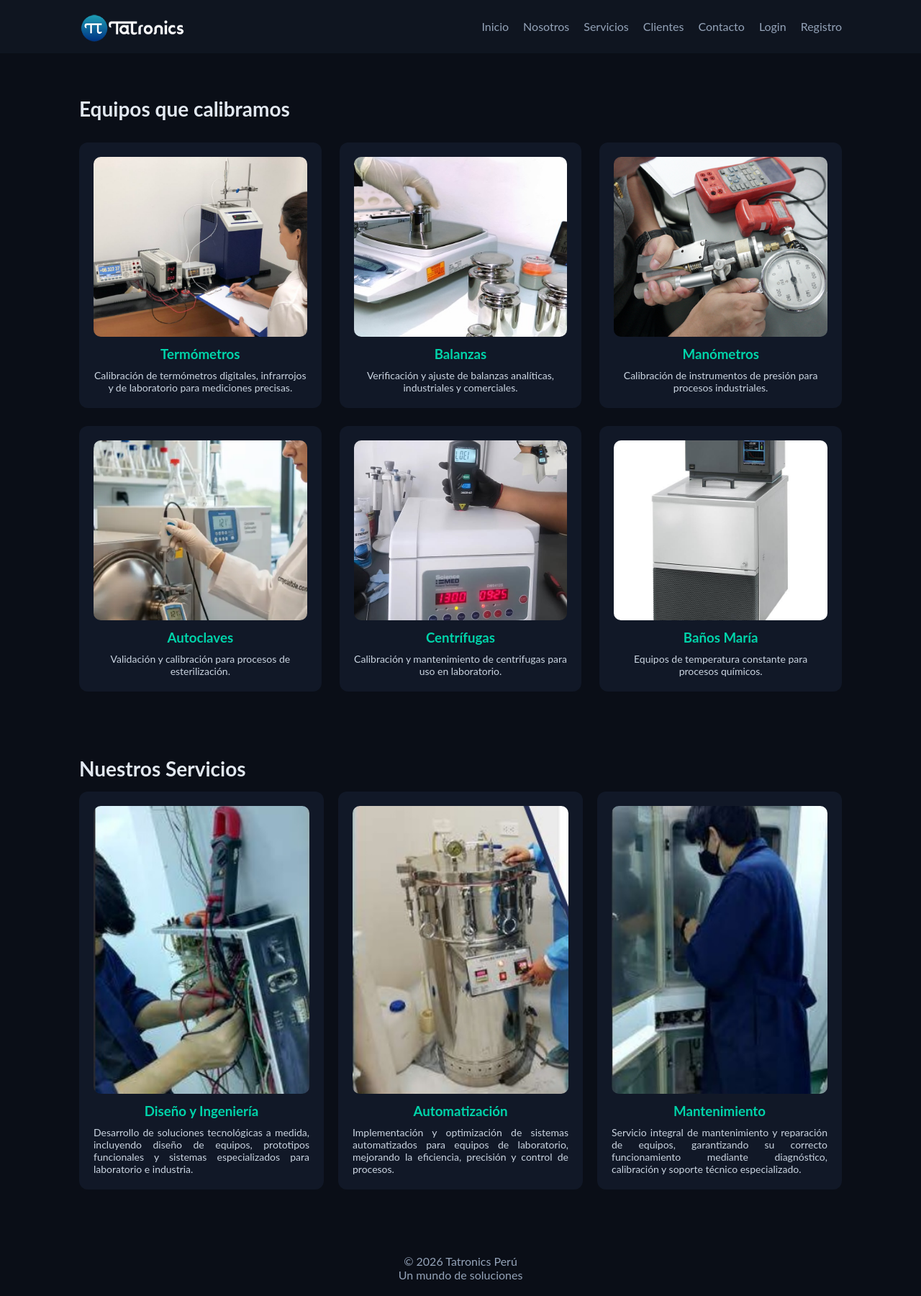
After one commit to logisticaDyR/sistema-metrologia, a Flask app: page /servicios in a window 1280 px wide. The commit adds this page. Shown: the whole page at 72% size. Run offline with Flask 3, Linux system fonts and the light colour scheme.

Commit message:
mejora de imagenes

```diff
--- a/calibpro_fixed/app/routes/home.py
+++ b/calibpro_fixed/app/routes/home.py
@@ -8,4 +8,20 @@ def root():
 
 @home_bp.route('/inicio')
 def inicio():
-    return render_template('home.html')
+    return render_template('paginas/inicio.html')
+
+@home_bp.route('/nosotros')
+def nosotros():
+    return render_template('paginas/nosotros.html')
+
+@home_bp.route('/servicios')
+def servicios():
+    return render_template('paginas/servicios.html')
+
+@home_bp.route('/clientes')
+def clientes():
+    return render_template('paginas/clientes.html')
+
+@home_bp.route('/contacto')
+def contacto():
+    return render_template('paginas/contacto.html')
--- a/calibpro_fixed/app/static/css/login2.css
+++ b/calibpro_fixed/app/static/css/login2.css
@@ -60,7 +60,7 @@ nav a {
 .hero-title {
   font-size: 2.5rem;
 
-  flex-direction: row; /* 🔥 clave para centrar */
+  flex-direction: row;
   align-items: center;
   gap: 20px;
 }
@@ -106,7 +106,7 @@ section h2 {
 /* CONTENEDOR PRINCIPAL */
 #equipos {
   padding: 60px 20px;
-  text-align: center;
+
 }
 
 /* GRID */
@@ -115,6 +115,13 @@ section h2 {
   grid-template-columns: repeat(auto-fit, minmax(250px, 1fr));
   gap: 25px;
   margin-top: 30px;
+  text-align: center;
+}
+
+.equipos-grid img {
+  width: 100%;
+  height: 250px;
+  border-radius: 10px;
 }
 
 /* TARJETAS */
@@ -157,6 +164,21 @@ section h2 {
   display: grid;
   grid-template-columns: repeat(auto-fit, minmax(260px, 1fr));
   gap: 20px;
+  text-align: justify;
+}
+
+.servicios-grid h3 {
+  color: #00d4aa;
+  margin-bottom: 10px;
+  text-align: center;
+}
+
+.servicios-grid img {
+  width: 100%;
+  height: 400px;
+  object-fit: cover;
+  border-radius: 10px;
+  margin-bottom: 10px;
 }
 
 .card {
--- /dev/null
+++ b/calibpro_fixed/app/templates/base/footer.html
@@ -0,0 +1,4 @@
+<footer>
+  <p>© 2026 Tatronics Perú</p>
+  <p>Un mundo de soluciones</p>
+</footer>
--- /dev/null
+++ b/calibpro_fixed/app/templates/base/header.html
@@ -0,0 +1,15 @@
+<header>
+  <nav>
+    <img src="{{ url_for('static', filename='img/logo.png') }}" width="150px" />
+
+    <ul>
+      <li><a href="{{ url_for('home.inicio') }}">Inicio</a></li>
+      <li><a href="{{ url_for('home.nosotros') }}">Nosotros</a></li>
+      <li><a href="{{ url_for('home.servicios') }}">Servicios</a></li>
+      <li><a href="{{ url_for('home.clientes') }}">Clientes</a></li>
+      <li><a href="{{ url_for('home.contacto') }}">Contacto</a></li>
+      <li><a href="{{ url_for('auth.login') }}">Login</a></li>
+      <li><a href="{{ url_for('registro.registro') }}">Registro</a></li>
+    </ul>
+  </nav>
+</header>
--- /dev/null
+++ b/calibpro_fixed/app/templates/paginas/servicios.html
@@ -0,0 +1,149 @@
+<!doctype html>
+<html lang="es">
+  <head>
+    <meta charset="UTF-8" />
+    <title>{% block title %}Tatronics{% endblock %}</title>
+
+    <link rel="stylesheet" href="/static/css/login2.css" />
+  </head>
+
+  <body>
+    <!-- HEADER -->
+    {% include '/base/header.html' %}
+
+
+    <section id="equipos">
+      <h2>Equipos que calibramos</h2>
+
+      <div class="equipos-grid">
+
+        <div class="card">
+          <img
+            src="/static/img/equipos/termometro.jpg"
+            alt="Calibración de termómetros"
+          />
+          <h3>Termómetros</h3>
+          <p>
+            Calibración de termómetros digitales, infrarrojos y de laboratorio
+            para mediciones precisas.
+          </p>
+        </div>
+
+        <div class="card">
+          <img
+            src="/static/img/equipos/balanza.jpg"
+            alt="Calibración de balanzas"
+          />
+          <h3>Balanzas</h3>
+          <p>
+            Verificación y ajuste de balanzas analíticas, industriales y
+            comerciales.
+          </p>
+        </div>
+
+        <div class="card">
+          <img
+            src="/static/img/equipos/manometro.jpg"
+            alt="Calibración de manómetros"
+          />
+          <h3>Manómetros</h3>
+          <p>
+            Calibración de instrumentos de presión para procesos industriales.
+          </p>
+        </div>
+
+        <div class="card">
+          <img
+            src="/static/img/equipos/autoclave.webp"
+            alt="Calibración de autoclaves"
+          />
+          <h3>Autoclaves</h3>
+          <p>Validación y calibración para procesos de esterilización.</p>
+        </div>
+
+        <div class="card">
+          <img
+            src="/static/img/equipos/centrifuga.jpg"
+            alt="Calibración de centrifugas"
+          />
+          <h3>Centrífugas</h3>
+          <p>
+            Calibración y mantenimiento de centrifugas para uso en laboratorio.
+          </p>
+        </div>
+
+        <div class="card">
+          <img
+            src="/static/img/equipos/baño-calibracion.jpg"
+            alt="Calibración de baño María"
+          />
+          <h3>Baños María</h3>
+          <p>Equipos de temperatura constante para procesos químicos.</p>
+        </div>
+      </div>
+    </section>
+
+    <section id="servicios">
+      <h2>Nuestros Servicios</h2>
+
+      <div class="servicios-grid">
+        <div class="card">
+          <img
+            src="/static/img/servicios/ingenieria.jpg"
+            width="100%"
+            height="350px"
+            style="border-radius: 10px; margin-bottom: 10px"
+          />
+
+          <h3>Diseño y Ingeniería</h3>
+
+          <p>
+            Desarrollo de soluciones tecnológicas a medida, incluyendo diseño de
+            equipos, prototipos funcionales y sistemas especializados para
+            laboratorio e industria.
+          </p>
+        </div>
+
+        <div class="card">
+          <img
+            src="/static/img/servicios/automatizacion.jpg"
+            width="100%"
+            height="350px"
+            style="border-radius: 10px; margin-bottom: 10px"
+          />
+
+          <h3>Automatización</h3>
+
+          <p>
+            Implementación y optimización de sistemas automatizados para equipos
+            de laboratorio, mejorando la eficiencia, precisión y control de
+            procesos.
+          </p>
+        </div>
+
+        <div class="card">
+          <img
+            src="/static/img/servicios/mantenimiento.jpg"
+            width="100%"
+            height="350px"
+            style="border-radius: 10px; margin-bottom: 10px"
+          />
+
+          <h3>Mantenimiento</h3>
+
+          <p>
+            Servicio integral de mantenimiento y reparación de equipos,
+            garantizando su correcto funcionamiento mediante diagnóstico,
+            calibración y soporte técnico especializado.
+          </p>
+        </div>
+      </div>
+    </section>
+
+    <!-- CONTENIDO DINÁMICO -->
+    <main>{% block contenido %} {% endblock %}</main>
+
+    <!-- FOOTER -->
+    {% include '/base/footer.html' %}
+  </body>
+</html>
```
Also changed, not shown: calibpro_fixed/app/templates/paginas/clientes.html (added, +107 -0 lines), calibpro_fixed/app/templates/paginas/contacto.html (added, +45 -0 lines), calibpro_fixed/app/templates/paginas/inicio.html (added, +44 -0 lines), calibpro_fixed/app/templates/paginas/nosotros.html (added, +34 -0 lines), calibpro_fixed/app/static/img/equipos/autoclave.webp (added), calibpro_fixed/app/static/img/equipos/balanza.jpg (added), calibpro_fixed/app/static/img/equipos/baño-calibracion.jpg (added), calibpro_fixed/app/static/img/equipos/centrifuga.jpg (added), calibpro_fixed/app/static/img/equipos/manometro.jpg (added), calibpro_fixed/app/static/img/equipos/termometro.jpg (added).
